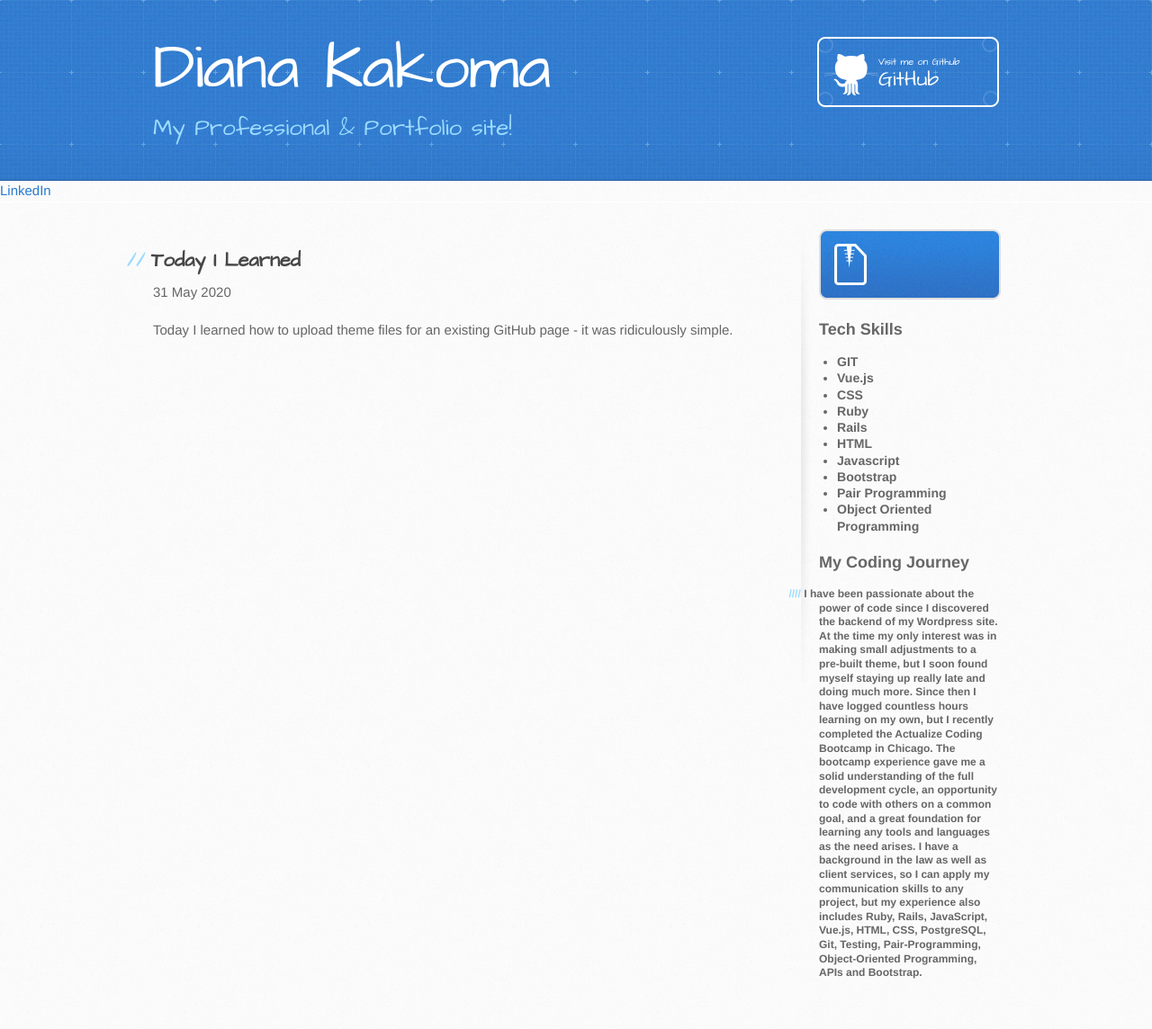
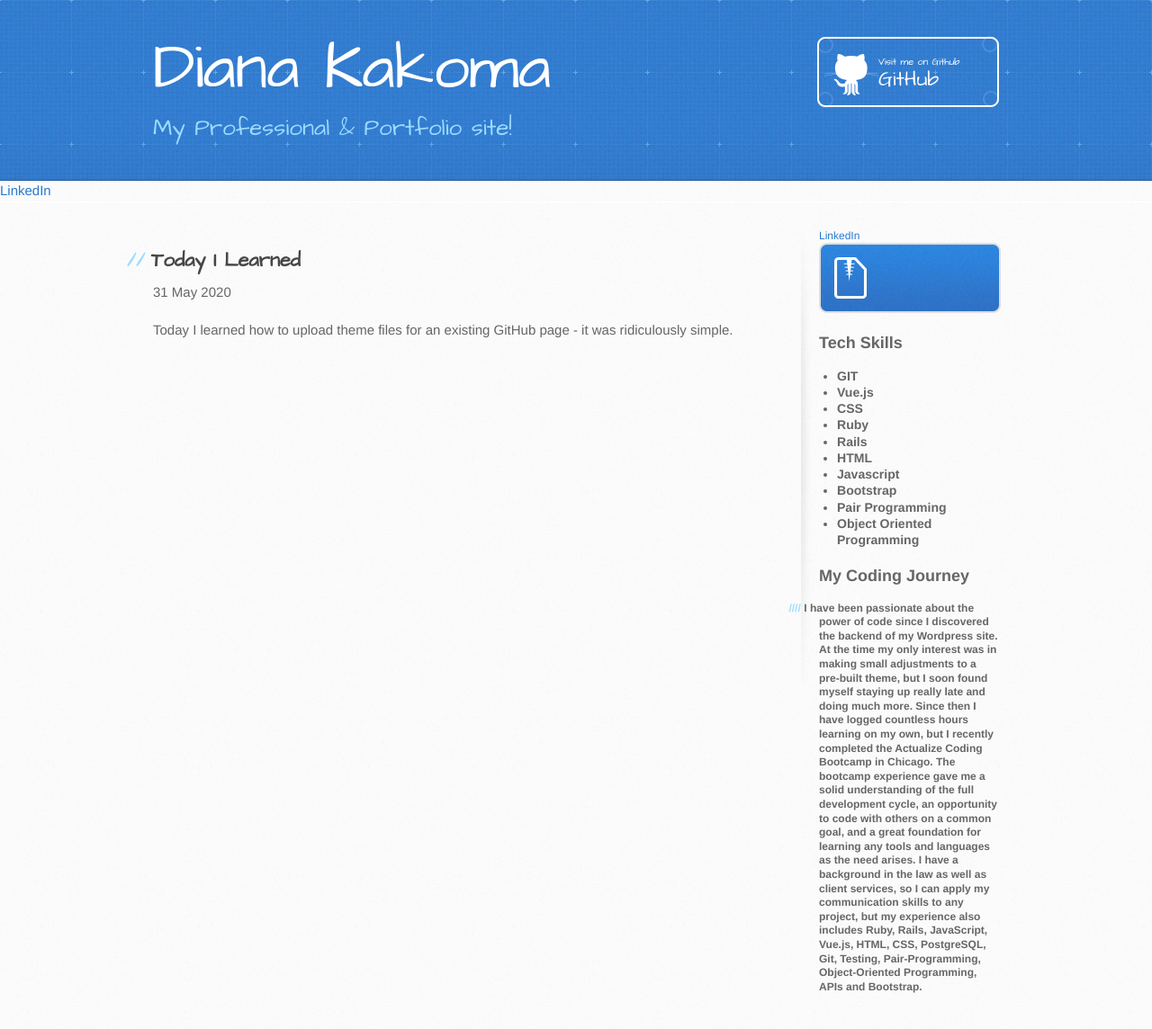
Before and after one commit to dianakakoma/dianakakoma.github.io, a Jekyll site: the page built from _posts/2020-05-31-Today-I-Learned.md, in a window 1280 px wide. Shown: the whole page at 90% size. Built offline with Jekyll 4.4.1, drawn with Linux system fonts in a browser that asks for light colours; our own code applies the rules of GitHub Pages for plain Markdown files.

Commit message:
sidebar image

```diff
--- a/_layouts/default.html
+++ b/_layouts/default.html
@@ -36,6 +36,8 @@
         </section>
 
         <aside id="sidebar">
+          <a href="https://www.linkedin.com/in/dianakakoma" class="icon brands fa-linkedin"><span class="button">LinkedIn</span></a>
+
          <a href="https://www.linkedin.com/in/dianakakoma" class="button"> </a>
           <!-- <a href="#" class="button"> </a> -->
           <!-- <
```
